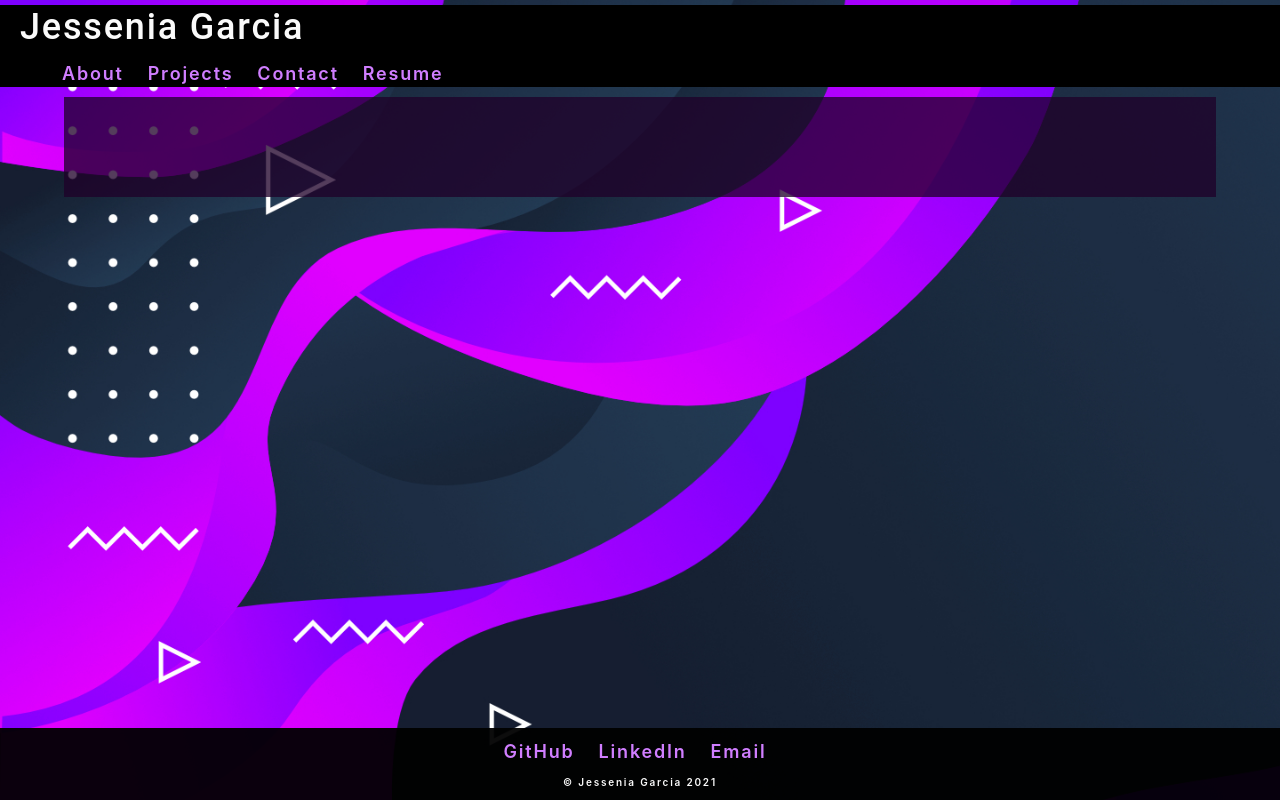
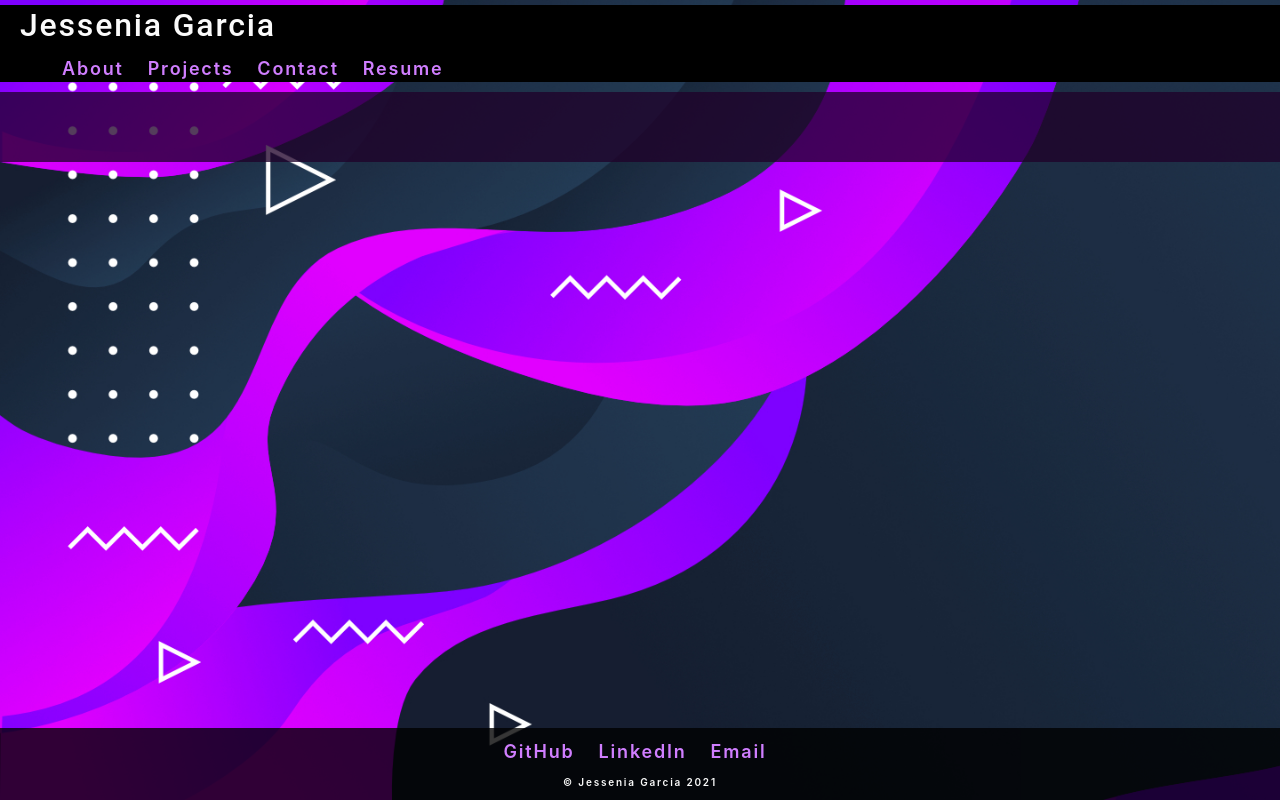
Before and after one commit to jessangarcia/react-portfolio, a React (Create React App) app: page / in a window 1280 px wide. Built offline with nearby package versions, Linux system fonts and the light colour scheme.

Commit message:
working on styling

```diff
--- a/src/App.js
+++ b/src/App.js
@@ -22,7 +22,7 @@ function App() {
             <Route path='/contact' component={Contact} />
           </Switch>
           </main>
-          <footer>
+          <footer className="fixed-bottom">
             <Footer />
           </footer>
         </Router>
--- a/src/components/Nav/index.js
+++ b/src/components/Nav/index.js
@@ -4,7 +4,7 @@ import { Link } from "react-router-dom";
 const Nav = () => {
     return (
         <header>
-            <h1>Jessenia Garcia</h1>
+            <h2>Jessenia Garcia</h2>
             <nav>
                 <ul>
                     <li>
@@ -17,7 +17,7 @@ const Nav = () => {
                         <Link to='/contact'>Contact</Link>
                     </li>
                     <li>
-                        <a href="../../src/assets/jessie-resume.pdf" download>Resume</a>
+                        <a href="../../src/assets/jessie-resume.pdf" download="jessie-resume.pdf">Resume</a>
                     </li>
                 </ul>
             </nav>
--- a/src/components/Project/index.js
+++ b/src/components/Project/index.js
@@ -7,13 +7,13 @@ const Projects = () => {
             {data.map((project, i) => (
                 <div>
                     <div className="project-container">
-                        <img
-                            alt={project.name}
-                            src={project.photo}
-                            className='projectPhoto'
-                        />
-                        <div>
-                            <h3>{project.name}</h3>
+                        <div id="projects">
+                            <h3 id="project-name">{project.name}</h3>
+                            <img
+                                alt={project.name}
+                                src={project.photo}
+                                className='projectPhoto'
+                            />
                             <ul>
                                 <li>
                                     <a href={project.github} target="_blank" rel="noreferrer">Repository</a>
--- a/src/index.css
+++ b/src/index.css
@@ -9,9 +9,9 @@ body {
 
 main {
 	margin: 0 auto;
-	max-width: 90%;
-  padding: 50px 30px;
+  padding: 10px;
   background-color: rgba(31, 1, 41, 0.76);
+  padding-bottom: 60px;
 }
 :root {
   --primary: #5709f5;
@@ -71,11 +71,11 @@ h6 {
 
 h1 {
   font-size: 2.25rem;
-  margin-left: 20px;
 }
 
 h2 {
   font-size: 2rem;
+  margin-left: 20px;
 }
 
 h3 {
@@ -111,6 +111,7 @@ a:hover {
 
 header {
   background: var(--dark);
+  width: 100%;
 }
 
 header a {
@@ -118,11 +119,11 @@ header a {
 }
 
 footer {
-  position: absolute;
   bottom: 0px;
   width: 100%;
   text-align: center;
-  background-color: rgba(0, 0, 0, .95);
+  background-color: rgba(0, 0, 0, 0.788);
+  position: fixed;
 }
 
 #contact li {
@@ -157,10 +158,21 @@ li a:link {
 li a:hover {
   color: #5709f5;
 }
-
+.project-container {
+}
+#projects {
+  position: relative;
+    display: flex;
+    flex-wrap: wrap;
+    justify-content: center;
+    align-items: center;
+    padding: 8px;
+    flex-direction: column;
+    width: 100%;
+}
 .projectPhoto {
-  width: 400px;
-  height: 400px;
+  width: 200px;
+  height: 200px;
   object-fit: cover;
 }
 
@@ -218,6 +230,10 @@ input:focus {
 
 li {
   list-style: none;
+}
+
+nav {
+  display: inline;
 }
 
 nav a:hover {
@@ -312,32 +328,6 @@ textarea {
   cursor: pointer;
 }
 
-.modalBackdrop {
-	background: rgba(0, 0, 0, .65);
-	bottom: 0;
-	left: 0;
-	overflow: auto;
-	position: fixed;
-	right: 0;
-	top: 0;
-	z-index: 1;
-}
-
-.modalContainer {
-	background: var(--darker);
-	border-radius: 5px;
-	max-width: 100%;
-	margin: 50px auto;
-	padding: 15px;
-	width: 960px;
-}
-
-.modalTitle {
-	font-size: 18px;
-	font-weight: 600;
-	margin-bottom: 25px;
-}
-
 button {
 	background: var(--primary);
 	border: 0;
```
